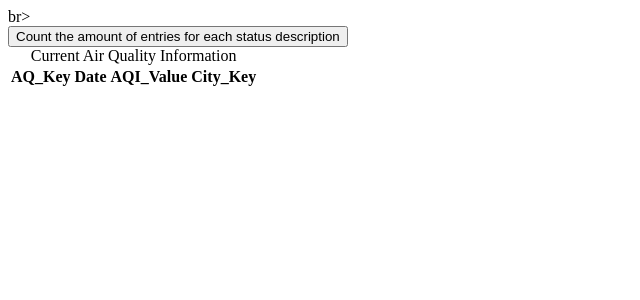
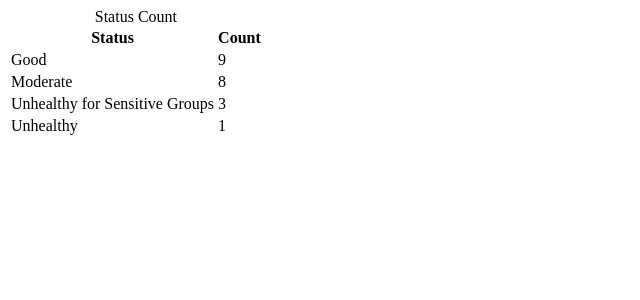
Before and after one commit to Jothu16/CSE111Project, a PHP site: page /buttons/EntriesForEachStatus.php in a window 1280 px wide. Shown: the top 300 px of the page, without its empty margins (0-640 px from the left). Run offline with PHP 8.4, Linux system fonts and the light colour scheme; data comes from the database, SQL or seed files in the repository; data that the repository does not hold is empty.

Commit message:
status count working

```diff
--- a/buttons/EntriesForEachStatus.php
+++ b/buttons/EntriesForEachStatus.php
@@ -1,18 +1,20 @@
-br>
-<br>
-<button onclick="EntriesForEachStatus()">Count the amount of entries for each status description</button>
-
 <?php
     function EntriesForEachStatus() {
         $db = new SQLite3('../newdb.sqlite');
 
-        $sql = "SELECT COUNT(Capital_City.City_Key) FROM Capital_City";
+        $sql = "SELECT Status.Description, COUNT(Status.Description) as cnt " .
+        "FROM Current_AQ_Info, Status " .
+        "INNER JOIN Capital_City ON Capital_City.City_Key = Current_AQ_Info.City_Key " .
+        "WHERE Current_AQ_Info.AQI_Value >= Status.Threshold_Lower " .
+        "AND Current_AQ_Info.AQI_Value <= Status.Threshold_Upper " .
+        "GROUP BY Status.Description " .
+        "ORDER BY COUNT(Status.Description) DESC";
 
         echo "<table>";
-                echo "<caption>Current Air Quality Information</caption>";
+                echo "<caption>Status Count</caption>";
                 echo "<thead>";
                 echo "<tr>";
-                echo "<th>AQ_Key</th><th>Date</th><th>AQI_Value</th><th>City_Key</th>";
+                echo "<th>Status</th><th>Count</th>";
                 echo "</tr>";
                 echo "</thead>";
                 echo "<tbody>";
@@ -21,10 +23,8 @@ br>
         $ret = $db->query($sql);
         while ($row = $ret->fetchArray()) {
             echo "<tr>";
-            echo "<td>" . $row["AQ_Key"] . "</td>" .
-                "<td>" . $row["Date"] . "</td>" .
-                "<td>" . $row["AQI_Value"] . "</td>" .
-                "<td>" . $row["City_Key"] . "</td>";
+            echo "<td>" . $row["Description"] . "</td>" .
+                "<td>" . $row["cnt"] . "</td>";
             echo "</tr>";
         }
 
--- a/index.php
+++ b/index.php
@@ -214,8 +214,10 @@
 </form>
 
 <br>
-<br>
-<button onclick="myFunction()">Count the amount of entries for each status description</button>
+
+<form action="../buttons/EntriesForEachStatus.php" method="get">
+   <input type="submit" name="runQ" value="Get Amount of Entries for Each Status">
+</form>
 
 <br>
 <br>
```
